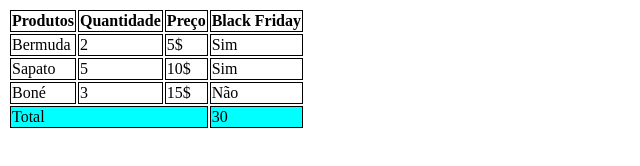
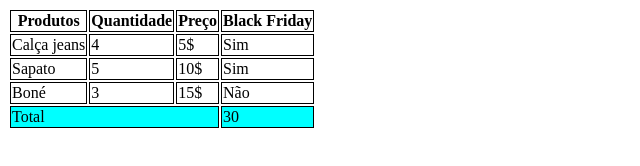
Before and after one commit to Leticia-Meloo/aula-tabela, a plain HTML site: page index.html in a window 1280 px wide. Shown: the whole page, without its empty margins (0-640 px from the left). Drawn offline with Linux system fonts and the light colour scheme.

Commit message:
mudando de sapato para calça jeans

```diff
--- a/index.html
+++ b/index.html
@@ -29,8 +29,8 @@
 
        <tbody>
         <tr>
-            <td>Bermuda</td>
-            <td>2</td>
+            <td>Calça jeans</td>
+            <td>4</td>
             <td>5$</td>
             <td>Sim</td>
         </tr>
```
